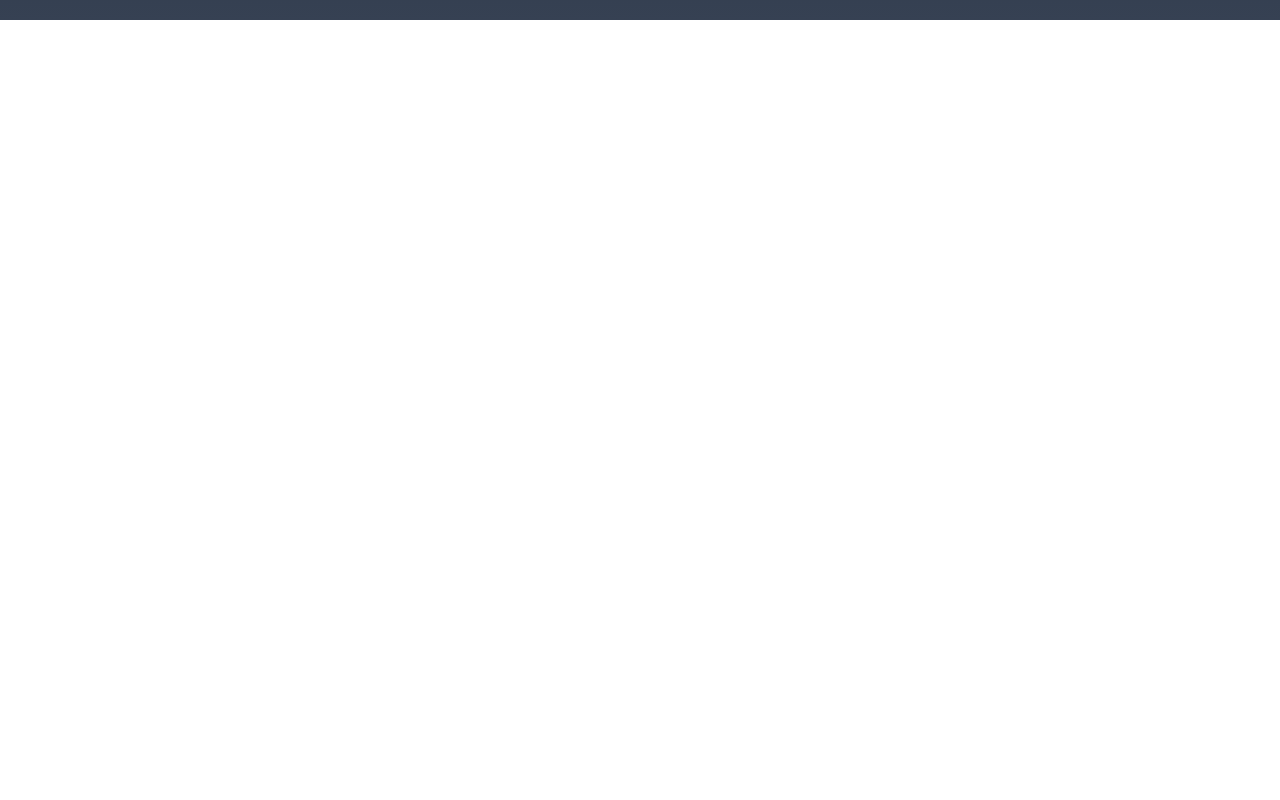
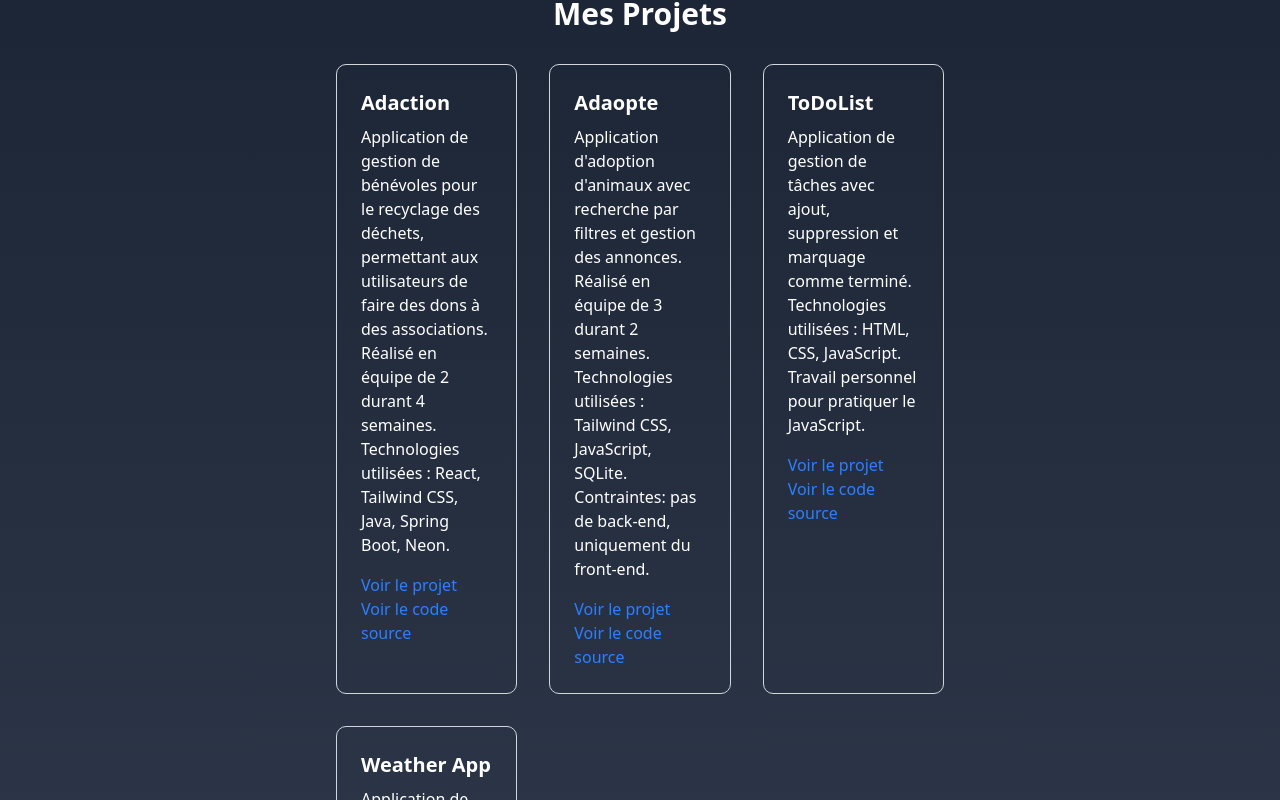
Before and after one commit to DwoDwoS/Portfolio-v.2, a Next.js app in the folder portfolio/: page /portfolio in a window 1280 px wide. Shown: the part 780-1580 px from the top of the page. Before the commit the page ends 800 px from the top, so only its background shows below. Built offline with nearby package versions, Linux system fonts and the light colour scheme.

Commit message:
add: add projects description into portfolio, wip: need to make it prettier

```diff
--- a/portfolio/app/portfolio/page.tsx
+++ b/portfolio/app/portfolio/page.tsx
@@ -1,9 +1,10 @@
 import Stack from "@/components/Stack";
+import Projects from "@/components/Projects";
 
 export default function Porfolio() {
   return (
     <div className="flex min-h-screen items-center justify-center bg-linear-to-b from-gray-900 to-gray-700 text-white">
-      <main className="flex min-h-screen w-full max-w-3xl flex-col justify-between py-32 px-16 sm:items-start">
+      <main className="flex min-h-screen w-full max-w-3xl flex-col justify-between py-32 px-16 sm:items-start sm:text-left">
         <div className="flex flex-col items-center gap-6 sm:items-start sm:text-left">
           <h1 className="max-w-xs text-3xl font-semibold leading-10 tracking-tight text-zinc-50">
             Découvrez mes projets, compétences et expériences professionnelles.
@@ -12,6 +13,7 @@ export default function Porfolio() {
             Voici une preview de quelques-uns de mes projets récents. N'hésitez pas à explorer et à me contacter pour toute collaboration ou opportunité professionnelle.
           </p>
           <Stack />
+          <Projects />
         </div>
       </main>
     </div>
--- /dev/null
+++ b/portfolio/components/Projects.tsx
@@ -0,0 +1,60 @@
+export default function Projects () {
+    const projects = [
+        {
+            title: "Adaction",
+            description: "Application de gestion de bénévoles pour le recyclage des déchets, permettant aux utilisateurs de faire des dons à des associations. Réalisé en équipe de 2 durant 4 semaines. Technologies utilisées : React, Tailwind CSS, Java, Spring Boot, Neon.",
+            demoLink: "#",
+            githubLink: "https://github.com/DwoDwoS/Project_Adaction_Front"
+        },
+        {
+            title: "Adaopte",
+            description: "Application d'adoption d'animaux avec recherche par filtres et gestion des annonces. Réalisé en équipe de 3 durant 2 semaines. Technologies utilisées : Tailwind CSS, JavaScript, SQLite. Contraintes: pas de back-end, uniquement du front-end.",
+            demoLink: "https://dwodwos.github.io/projet_Adaopte/homepage",
+            githubLink: "https://github.com/DwoDwoS/projet_Adaopte"
+        },
+        {
+            title: "ToDoList",
+            description: "Application de gestion de tâches avec ajout, suppression et marquage comme terminé. Technologies utilisées : HTML, CSS, JavaScript. Travail personnel pour pratiquer le JavaScript.",
+            demoLink: "https://dwodwos.github.io/ToDoList/",
+            githubLink: "https://github.com/DwoDwoS/ToDoList"
+        },
+        {
+            title: "Weather App",
+            description: "Application de visualisation des données météorologiques avec graphiques interactifs. Technologies utilisées : JavaScript, D3.js, Node.js, Express. Réalisé en équipe de 3 durant 2 semaines.",
+            demoLink: "https://dwodwos.github.io/Weather-Dataviz/",
+            githubLink: "https://github.com/DwoDwoS/Weather-Dataviz"
+        }
+    ];
+
+    function ProjectCard({ title, description, demoLink, githubLink }: { title: string; description: string; demoLink: string; githubLink: string }) {
+        return (
+            <div className="border border-gray-300 rounded-lg p-6 hover:shadow-lg transition-shadow duration-300">
+                <h3 className="text-xl font-semibold mb-2">{title}</h3>
+                <p className="text-white-700 mb-4">{description}</p>
+                <a  href={demoLink} target="_blank" rel="noopener noreferrer" className="text-blue-500 hover:underline">
+                    Voir le projet
+                </a>
+                <br />
+                <a href={githubLink} target="_blank" rel="noopener noreferrer" className="text-blue-500 hover:underline">
+                    Voir le code source
+                </a>
+            </div>
+        );
+    }
+    return (
+        <section className="container mx-auto px-4 py-20">
+            <h2 className="text-3xl font-bold mb-8 text-center">Mes Projets</h2>
+            <div className="grid grid-cols-1 md:grid-cols-2 lg:grid-cols-3 gap-8">
+                {projects.map((project, index) => (
+                    <ProjectCard
+                        key={index}
+                        title={project.title}
+                        description={project.description}
+                        demoLink={project.demoLink}
+                        githubLink={project.githubLink}
+                    />
+                ))}
+            </div>
+        </section>
+    );
+}
```
